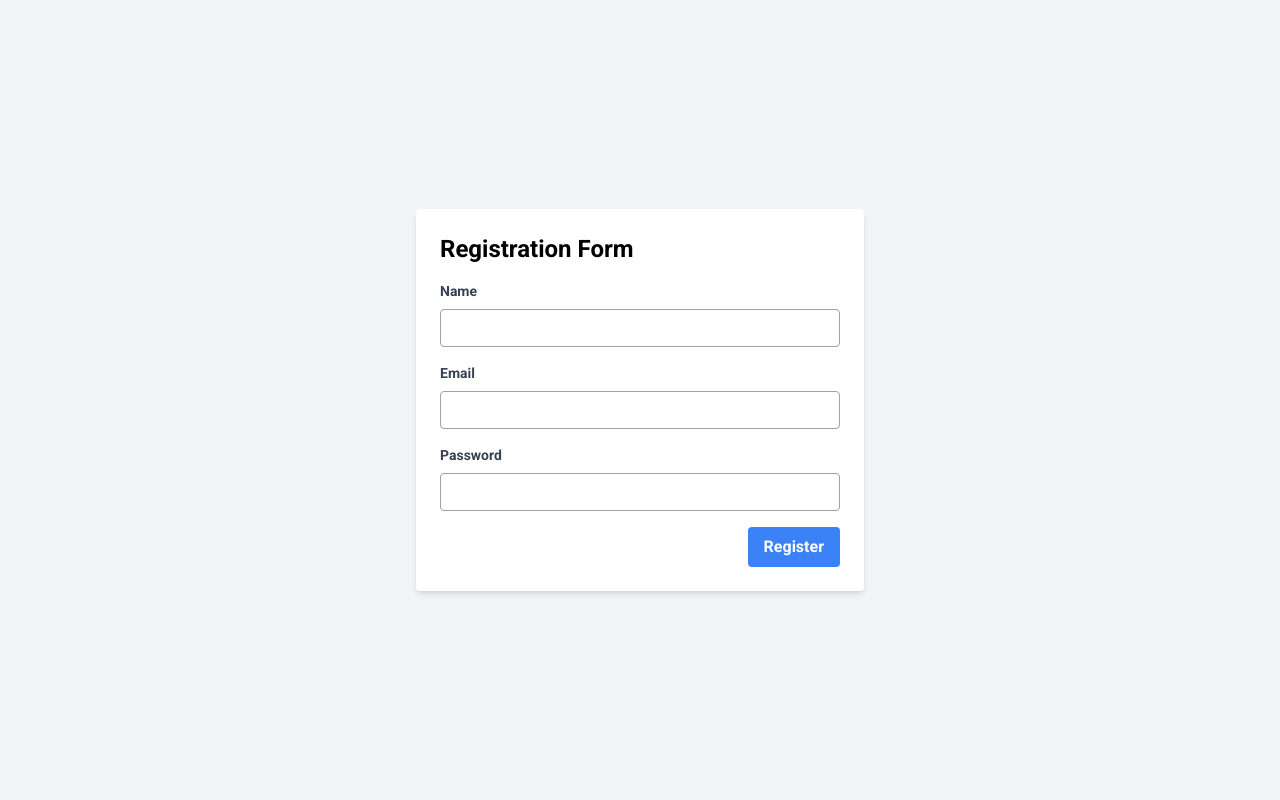
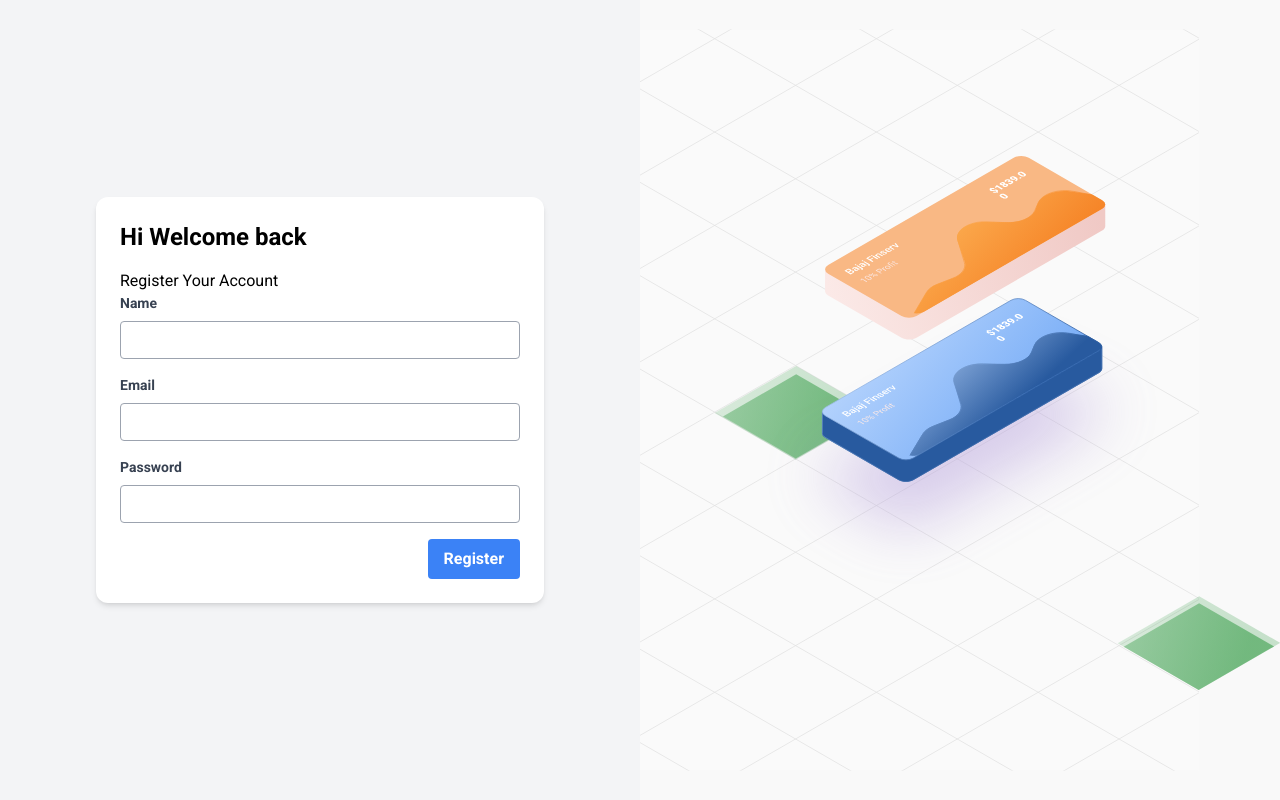
Before and after one commit to bhavin4/demots, a React (Create React App) app: page / in a window 1280 px wide. Built offline with nearby package versions, Linux system fonts and the light colour scheme.

Commit message:
some form changes

```diff
--- a/src/App.css
+++ b/src/App.css
@@ -12,3 +12,25 @@
   transform: translate(0, 4px) scale(0.8);
   color: #909090;
 }
+
+/* width */
+::-webkit-scrollbar {
+  width: 5px;
+}
+
+/* Track */
+::-webkit-scrollbar-track {
+  box-shadow: inset 0 0 5px grey;
+  border-radius: 10px;
+}
+
+/* Handle */
+::-webkit-scrollbar-thumb {
+  background: orange;
+  border-radius: 10px;
+}
+
+/* Handle on hover */
+::-webkit-scrollbar-thumb:hover {
+  background: #b30000;
+}
--- a/src/Pages/RegestrationForm.tsx
+++ b/src/Pages/RegestrationForm.tsx
@@ -15,8 +15,9 @@ const RegistrationForm = () => {
 
   return (
     <div className="min-h-screen flex items-center justify-center bg-gray-100">
-      <div className="max-w-md w-full p-6 bg-white rounded shadow-md">
-        <h2 className="text-2xl font-bold mb-4">Registration Form</h2>
+      <div className="max-w-md w-full p-6 bg-white rounded-[12px] shadow-md">
+        <h2 className="text-2xl font-bold text-blue mb-4">Hi Welcome back</h2>
+        <p>Register Your Account</p>
         <form onSubmit={handleSubmit(onSubmit)}>
           <div className="mb-4">
             <label
--- /dev/null
+++ b/src/components/LoginPage.tsx
@@ -0,0 +1,27 @@
+import { useEffect, useState } from "react";
+import RegestrationForm from "../Pages/RegestrationForm";
+
+type Props = {};
+
+const LoginPage = (props: Props) => {
+  const [first, setfirst] = useState("");
+
+  return (
+    <div className="box-border h-screen container  bg-secondary">
+      <div className="grid grid-cols-1 lg:grid-cols-2 w-full h-screen  justify-between">
+        <div className="col-span-1">
+          <RegestrationForm />
+        </div>
+        <div className="col-span-1 hidden lg:flex w-full h-screen">
+          <img
+            className="h-screen  w-full"
+            src="/images/background.svg"
+            alt=""
+          />
+        </div>
+      </div>
+    </div>
+  );
+};
+
+export default LoginPage;
--- a/src/utils/Routes.ts
+++ b/src/utils/Routes.ts
@@ -1,6 +1,7 @@
   import LoginForm from "../Pages/LoginForm"
   import RegestrationForm from "../Pages/RegestrationForm"
   import PublicRoutes from "../auth/PublicRouts"
+  import LoginPage from "../components/LoginPage";
   export const AppRoutes = [
 
     // {
@@ -14,8 +15,8 @@
     {
       id: "0",
       path: "/",
-      name: "RegestrationForm",
-      component: RegestrationForm,
+      name: "LoginPage",
+      component: LoginPage,
       auth: PublicRoutes,
     },
 
```
Also changed, not shown: public/images/background.svg (added).
